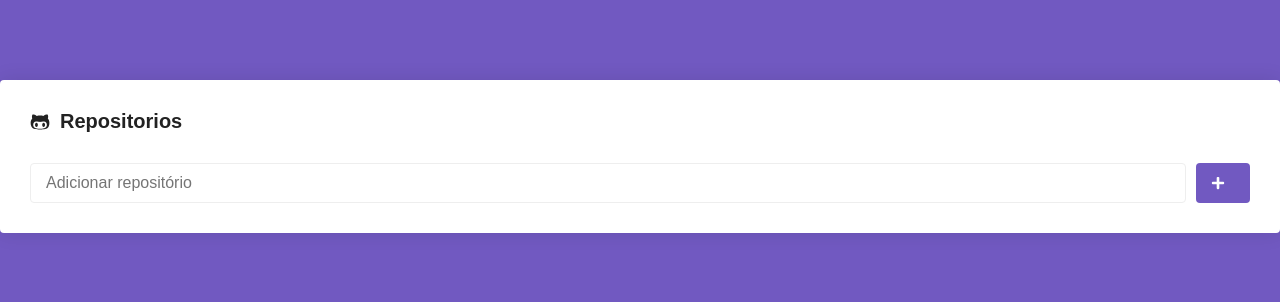
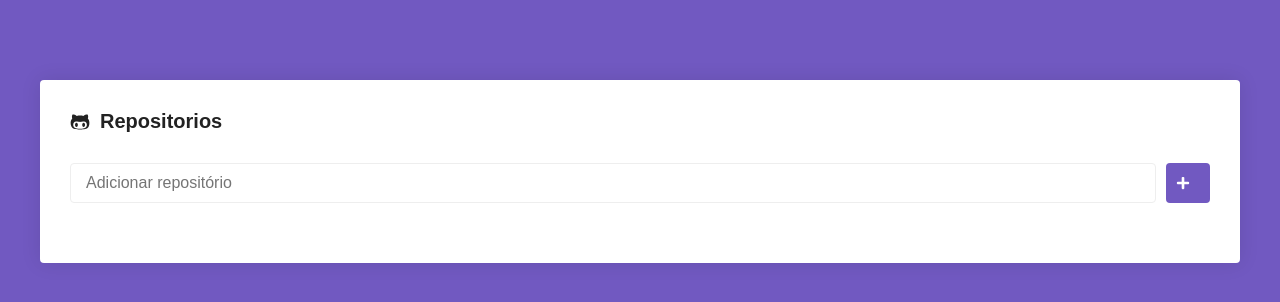
Before and after one commit to vitorlirab/reactjs-inicio, a React (Create React App) app: page / in a window 1280 px wide. Shown: the top 302 px of the page. Built offline with nearby package versions, Linux system fonts and the light colour scheme; the HTML template or start-up script is replaced by a standard one.

Commit message:
Listando repositorios

```diff
--- a/src/pages/Main/index.js
+++ b/src/pages/Main/index.js
@@ -1,27 +1,44 @@
-import React, { useState } from 'react';
+import React, { Component } from 'react';
 
 import { FaGithubAlt, FaPlus, FaSpinner } from 'react-icons/fa';
 
-import { Container, Form, SubmitButton } from './styles';
+import { Container, Form, SubmitButton, List } from './styles';
 
 import api from '../../services/api';
 
-export default function Main() {
-  const [repo, setRepo] = useState('');
-  const [load, setLoad] = useState(false);
+export default class Main extends Component {
+  state = {
+    newRepo: '',
+    repositories: [],
+    loading: false,
+  };
 
-  async function handleSubmit(e) {
+  handleInputChange = e => {
+    this.setState({ newRepo: e.target.value });
+  };
+
+  handleSubmit = async e => {
     e.preventDefault();
-    setLoad(true);
-    const response = await api.get(`/repos/${repo}`);
+
+    this.setState({ loading: true });
+
+    const { newRepo, repositories } = this.state;
+
+    const response = await api.get(`/repos/${newRepo}`);
 
     const data = {
       name: response.data.full_name,
     };
-    setRepo([...repo, data]);
-    setRepo('');
-    setLoad(false);
-  }
+
+    this.setState({
+      repositories: [...repositories, data],
+      newRepo: '',
+      loading: false,
+    });
+  };
+
+  render() {
+    const { newRepo, loading, repositories } = this.state;
 
     return (
       <Container>
@@ -29,22 +46,31 @@ export default function Main() {
           <FaGithubAlt />
           Repositorios
         </h1>
-      <Form onSubmit={handleSubmit}>
+        <Form onSubmit={this.handleSubmit}>
           <input
             type="text"
             placeholder="Adicionar repositório"
-          value={repo}
-          onChange={e => setRepo(e.target.value)}
+            value={newRepo}
+            onChange={this.handleInputChange}
           />
 
-        <SubmitButton loading={load}>
-          {load ? (
+          <SubmitButton loading={loading}>
+            {loading ? (
               <FaSpinner color="#fff" size={14} />
             ) : (
               <FaPlus color="#FFF" size={14} />
             )}
           </SubmitButton>
         </Form>
+        <List>
+          {repositories.map(repository => (
+            <li key={repository.name}>
+              <span>{repository.name}</span>
+              <a href={`https://github.com/${newRepo}`}>Detalhes</a>
+            </li>
+          ))}
+        </List>
       </Container>
     );
   }
+}
--- a/src/pages/Main/styles.js
+++ b/src/pages/Main/styles.js
@@ -6,7 +6,7 @@ export const Container = styled.div`
   border-radius: 4px;
   box-shadow: 0 0 20px rgba(0, 0, 0, 0.1);
   padding: 30px;
-  margin: 80px auto;
+  margin: 80px 40px;
 
   h1 {
     font-size: 20px;
@@ -47,7 +47,7 @@ export const SubmitButton = styled.button.attrs(props => ({
 }))`
   background: #7159c1;
   border: 0;
-  padding: 0 15px;
+  padding: 0 10px;
   margin-left: 10px;
   border-radius: 4px;
 
@@ -68,3 +68,25 @@ export const SubmitButton = styled.button.attrs(props => ({
       }
     `}
 `;
+
+export const List = styled.ul`
+  list-style: none;
+  margin-top: 30px;
+
+  li {
+    padding: 15px 0;
+    display: flex;
+    flex-direction: row;
+    justify-content: space-between;
+    align-items: center;
+
+    & + li {
+      border-top: 1px solid #eee;
+    }
+
+    a {
+      color: #7159c1;
+      text-decoration: none;
+    }
+  }
+`;
--- a/src/styles/global.js
+++ b/src/styles/global.js
@@ -9,7 +9,7 @@ export default createGlobalStyle`
   }
 
   html,body,#app{
-    min-height:100%
+    min-height:100%;
   }
 
   body{
```
Also changed, not shown: .eslintrc.js. Lines whose indentation alone changed are shown as unchanged.
